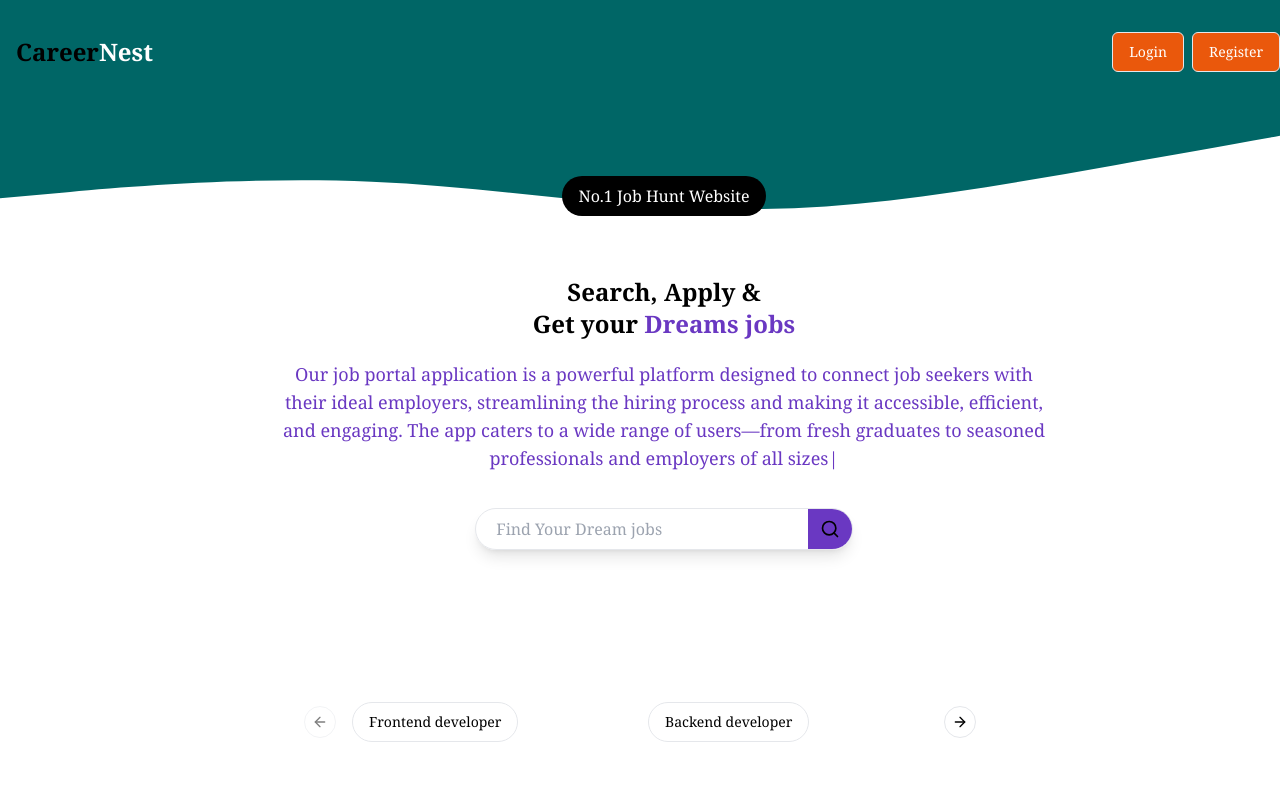
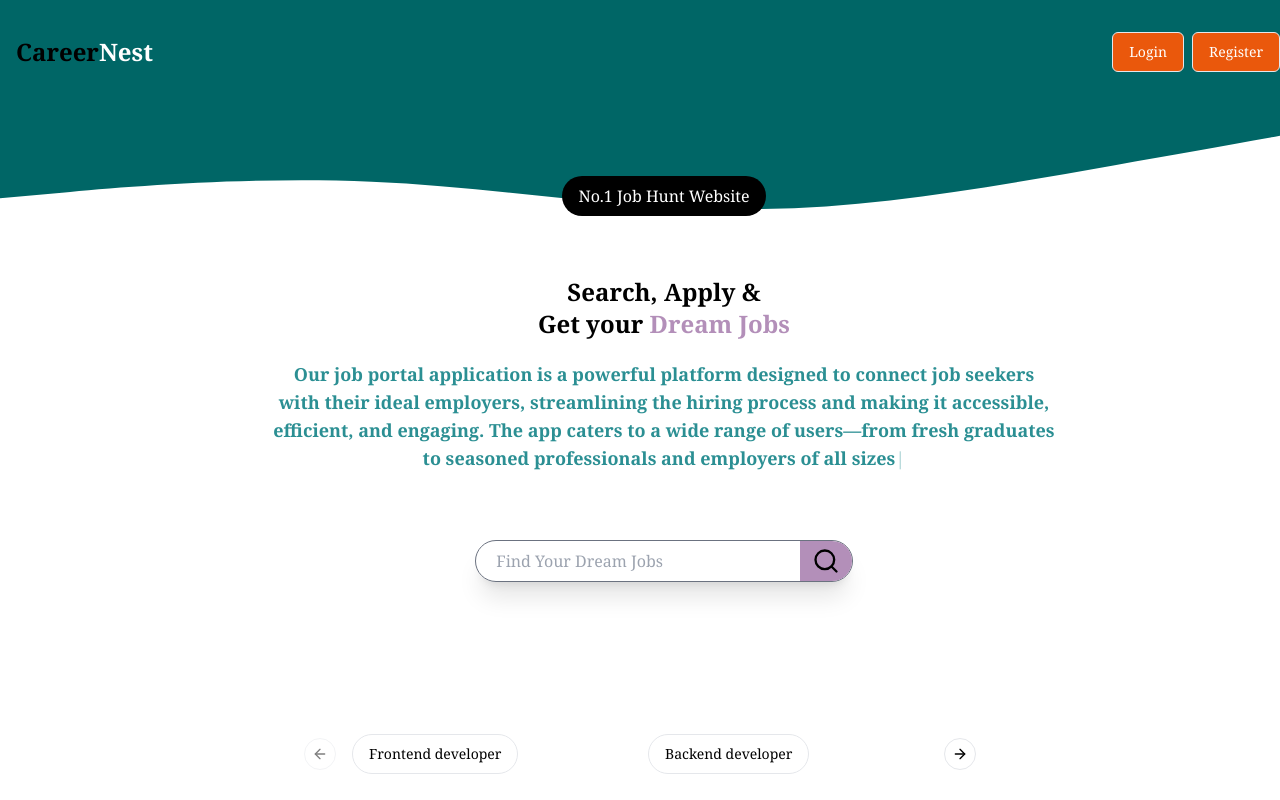
Before and after one commit to raj1234567890000/jonportalclient, a React (Vite) app: page / in a window 1280 px wide. Shown: the top 800 px of the page. Built offline with nearby package versions, Linux system fonts and the light colour scheme; no server answers.

Commit message:
herosection

```diff
--- a/src/components/HeroSection.jsx
+++ b/src/components/HeroSection.jsx
@@ -5,6 +5,7 @@ import { useDispatch } from "react-redux";
 import { setSearchedQuery } from "@/Redux/jobSlices";
 import { useNavigate } from "react-router-dom";
 import Typed from 'typed.js';
+import { motion } from "framer-motion"; // Import motion from framer-motion
 
 const Herosection = () => {
   const [query, setQuery] = useState("");
@@ -14,61 +15,76 @@ const Herosection = () => {
   const searchJobHandler = () => {
     dispatch(setSearchedQuery(query));
     navigate("/browser");
-
   };
 
-
-  //typed js start here
-
+  // Typed.js for typing animation
   const el = useRef(null);
 
   useEffect(() => {
     const typed = new Typed(el.current, {
       strings: ['<i><i/>'],
-      loop:true
+      typeSpeed: 50,
+      loop: true
     });
 
     return () => {
-      // Destroy Typed instance during cleanup to stop animation
-      typed.destroy();
+      typed.destroy(); // Cleanup Typed.js instance
     };
   }, []);
 
-
-
-
   return (
     <div className="herosection">
-
       <div className="ml-0 sm:ml-10 md:ml-20 lg:ml-40 p-4 sm:p-6 md:p-8 mr-28 mt-5">
         <div className="text-center">
           <div className="flex flex-col gap-5 my-10">
-          <span className="mx-auto px-4 py-2 rounded-full bg-black text-white font-medium text-sm md:text-base">
+            <motion.span
+              className="mx-auto px-4 py-2 rounded-full bg-black text-white font-medium text-sm md:text-base"
+              initial={{ opacity: 0 }}
+              animate={{ opacity: 1 }}
+              transition={{ duration: 1 }}
+            >
               No.1 Job Hunt Website
-          </span>
-          <h1 className="text-lg md:text-2xl font-bold mt-10">
+            </motion.span>
+
+            <motion.h1
+              className="text-lg md:text-2xl font-bold mt-10"
+              initial={{ opacity: 0, y: -50 }}
+              animate={{ opacity: 1, y: 0 }}
+              transition={{ duration: 1 }}
+            >
               Search, Apply & <br className="hidden md:block" /> Get your{" "}
-            <span className="text-[#6A38C2]">Dreams jobs</span>
-          </h1>
-          <p className="text-sm md:text-base lg:text-lg px-2 md:px-10 lg:px-20 text-[#6A38C2] h-32 typed-js">
+              <span className="text-[#B38FB9]">Dream Jobs</span>
+            </motion.h1>
 
+            <motion.p
+              className="font-bold md:text-base lg:text-lg px-2 md:px-10 lg:px-20 text-[#2b8f93] h-40 typed-js"
+              initial={{ opacity: 0 }}
+              animate={{ opacity: 1 }}
+              transition={{ duration: 1, delay: 0.3 }}
+            >
               Our job portal application is a powerful platform designed to connect job seekers with their ideal employers, streamlining the hiring process and making it accessible, efficient, and engaging. The app caters to a wide range of users—from fresh graduates to seasoned professionals and employers of all sizes
-          <span ref={el} /></p>
+              <span ref={el} />
+            </motion.p>
 
-          <div className="flex w-full sm:w-[80%] md:w-[60%] lg:w-[40%] shadow-lg border border-gray-200 pl-3 rounded-full items-center gap-4 mx-auto">
+            <motion.div
+              className="flex w-full sm:w-[80%] md:w-[60%] lg:w-[40%] shadow-xl border border-gray-500 pl-3 rounded-full items-center gap-4 mx-auto"
+              initial={{ opacity: 0, y: 50 }}
+              animate={{ opacity: 1, y: 0 }}
+              transition={{ duration: 1 }}
+            >
               <input
                 type="text"
-              placeholder="Find Your Dream jobs"
+                placeholder="Find Your Dream Jobs"
                 className="outline-none border-none w-full text-sm md:text-base px-2"
                 onChange={(e) => setQuery(e.target.value)}
               />
               <Button
-              className="rounded-r-full bg-[#6A38c2] p-2 md:p-3"
+                className="rounded-r-full bg-[#B38FB9] p-2 md:p-3"
                 onClick={searchJobHandler}
               >
-              <Search className="h-5 w-5" />
+                <Search className="h-7 w-7" />
               </Button>
-          </div>
+            </motion.div>
           </div>
         </div>
       </div>
```
Lines whose indentation alone changed are shown as unchanged.
